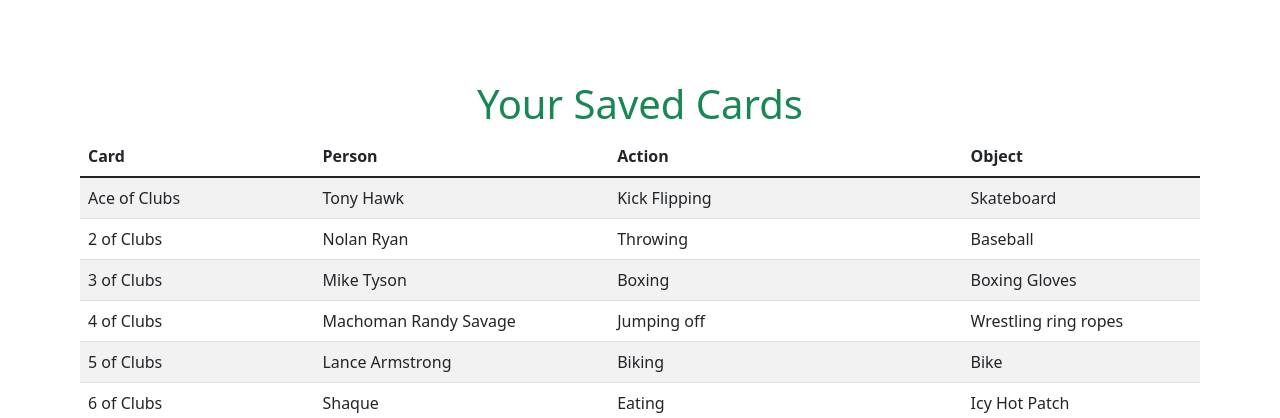
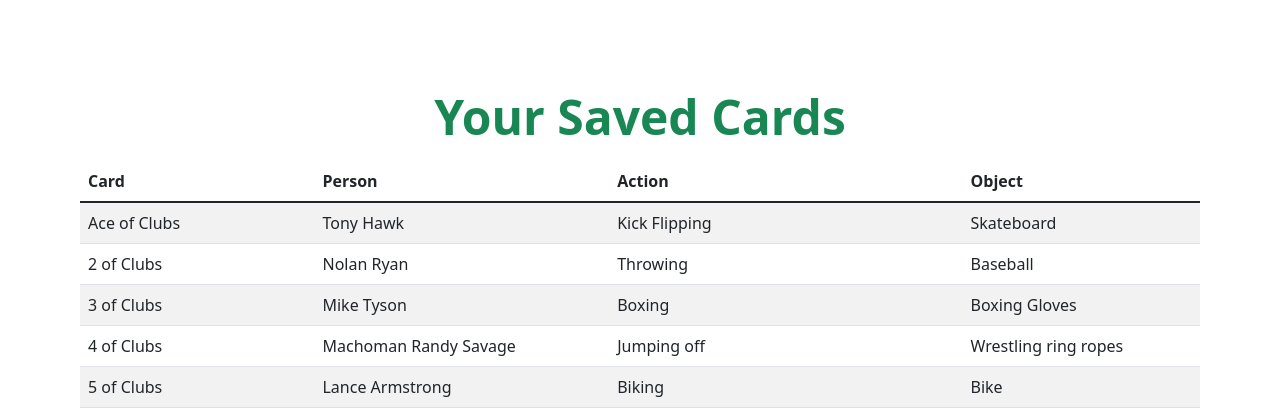
Before and after one commit to d-bliss/paocards, a Flask app: page /savedcards in a window 1280 px wide. Shown: the part 111-529 px from the top of the page. Run offline with Flask 2, Linux system fonts and the light colour scheme; a user stored in the database is signed in; data comes from the database, SQL or seed files in the repository; some libraries are stand-ins or nearby versions.

Commit message:
Mon, Jan 23, 2023, 4:48 AM +00:00

```diff
--- a/static/styles.css
+++ b/static/styles.css
@@ -83,7 +83,9 @@
 
 .text-success {
     text-align: center !important;
-    font-style: bold;
+    font-size: 3em;
+    font-weight: bold;
+    padding: .5rem;
 }
 
 .py-5 {
```
Also changed, not shown: 1 other file.
